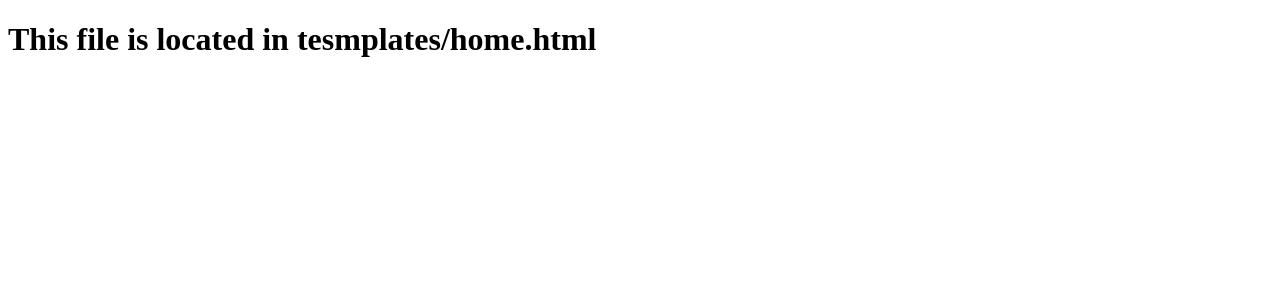
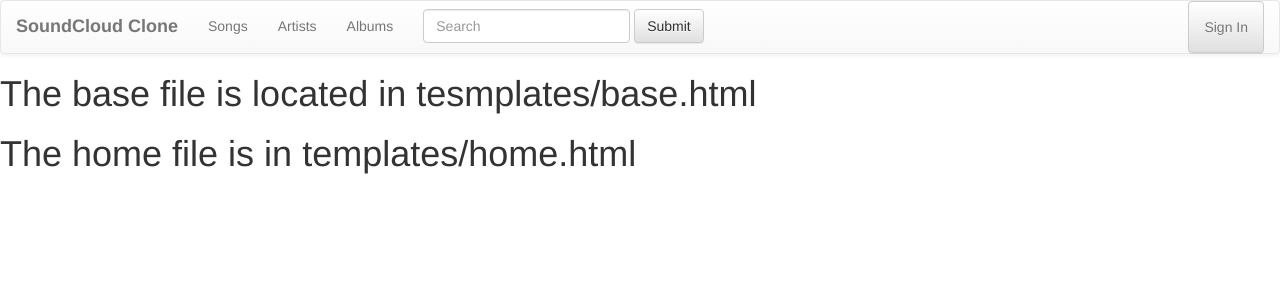
Before and after one commit to noeldelgadom/soundcloud, a Django app: page / in a window 1280 px wide. Shown: the top 300 px of the page. Run offline with Django 3.2, Linux system fonts and the light colour scheme; some libraries are stand-ins or nearby versions.

Commit message:
added navbar to base.html

```diff
--- /dev/null
+++ b/templates/base.html
@@ -0,0 +1,59 @@
+<!DOCTYPE html>
+<html>
+  <head>
+    <meta charset="utf-8">
+    <title>{% block title %}{% endblock %}</title>
+    <!-- Latest compiled and minified CSS -->
+    <link rel="stylesheet" href="https://maxcdn.bootstrapcdn.com/bootstrap/3.3.7/css/bootstrap.min.css"
+      integrity="sha384-BVYiiSIFeK1dGmJRAkycuHAHRg32OmUcww7on3RYdg4Va+PmSTsz/K68vbdEjh4u" crossorigin="anonymous">
+
+    <!-- Optional theme -->
+    <link rel="stylesheet" href="https://maxcdn.bootstrapcdn.com/bootstrap/3.3.7/css/bootstrap-theme.min.css"
+      integrity="sha384-rHyoN1iRsVXV4nD0JutlnGaslCJuC7uwjduW9SVrLvRYooPp2bWYgmgJQIXwl/Sp" crossorigin="anonymous">
+
+    <!-- Latest compiled and minified JavaScript -->
+    <script src="https://maxcdn.bootstrapcdn.com/bootstrap/3.3.7/js/bootstrap.min.js"
+      integrity="sha384-Tc5IQib027qvyjSMfHjOMaLkfuWVxZxUPnCJA7l2mCWNIpG9mGCD8wGNIcPD7Txa" crossorigin="anonymous"></script>
+  </head>
+
+  <!-- Navbar -->
+  <nav class="navbar navbar-default">
+    <div class="container-fluid">
+      <!-- Brand and toggle get grouped for better mobile display -->
+      <div class="navbar-header">
+        <button type="button" class="navbar-toggle collapsed" data-toggle="collapse" data-target="#bs-example-navbar-collapse-1" aria-expanded="false">
+          <span class="sr-only">Toggle navigation</span>
+          <span class="icon-bar"></span>
+          <span class="icon-bar"></span>
+          <span class="icon-bar"></span>
+        </button>
+        <strong><a class="navbar-brand" href="#">SoundCloud Clone</a></strong>
+      </div>
+
+      <!-- Collect the nav links, forms, and other content for toggling -->
+      <div class="collapse navbar-collapse" id="bs-example-navbar-collapse-1">
+        <ul class="nav navbar-nav">
+          <li><a href="#">Songs</a></li>
+          <li><a href="#">Artists</a></li>
+          <li><a href="#">Albums</a></li>
+        </ul>
+        <form class="navbar-form navbar-left">
+          <div class="form-group">
+            <input type="text" class="form-control" placeholder="Search">
+          </div>
+          <button type="submit" class="btn btn-default">Submit</button>
+        </form>
+        <ul class="nav navbar-nav navbar-right">
+          <li><a class="btn btn-default" href="#">Sign In</a></li>
+        </ul>
+      </div><!-- /.navbar-collapse -->
+    </div><!-- /.container-fluid -->
+  </nav>
+
+
+  <body>
+    <h1>The base file is located in tesmplates/base.html</h1>
+
+    {% block content %}{% endblock %}
+  </body>
+</html>
--- a/templates/home.html
+++ b/templates/home.html
@@ -1,10 +1,8 @@
-<!DOCTYPE html>
-<html>
-  <head>
-    <meta charset="utf-8">
-    <title>SoundCloud Clone</title>
-  </head>
-  <body>
-    <h1>This file is located in tesmplates/home.html</h1>
-  </body>
-</html>
+{% extends "base.html" %}
+{% block title %}Home{% endblock %}
+
+{% block content %}
+
+  <h1>The home file is in templates/home.html</h1>
+
+{% endblock %}
```
